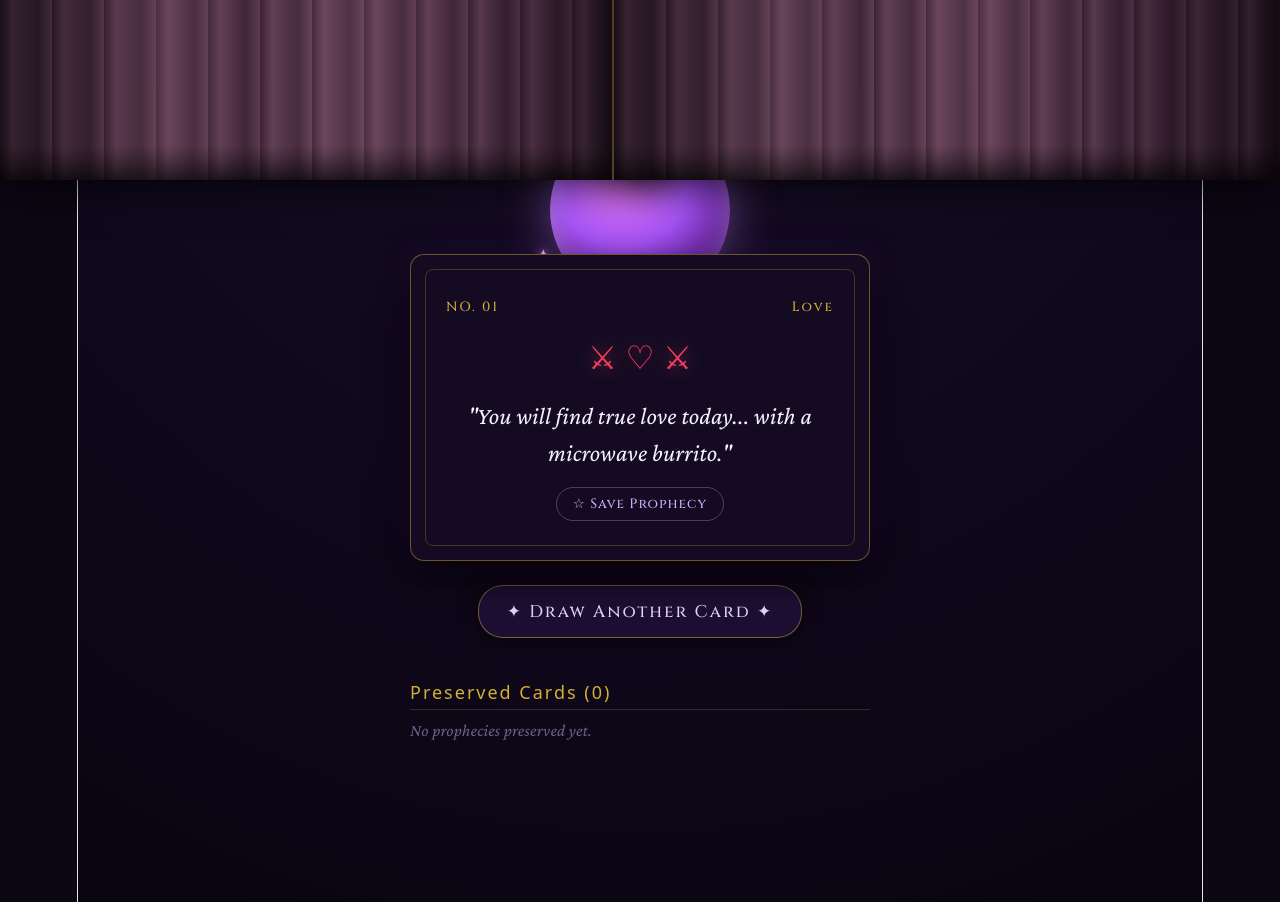
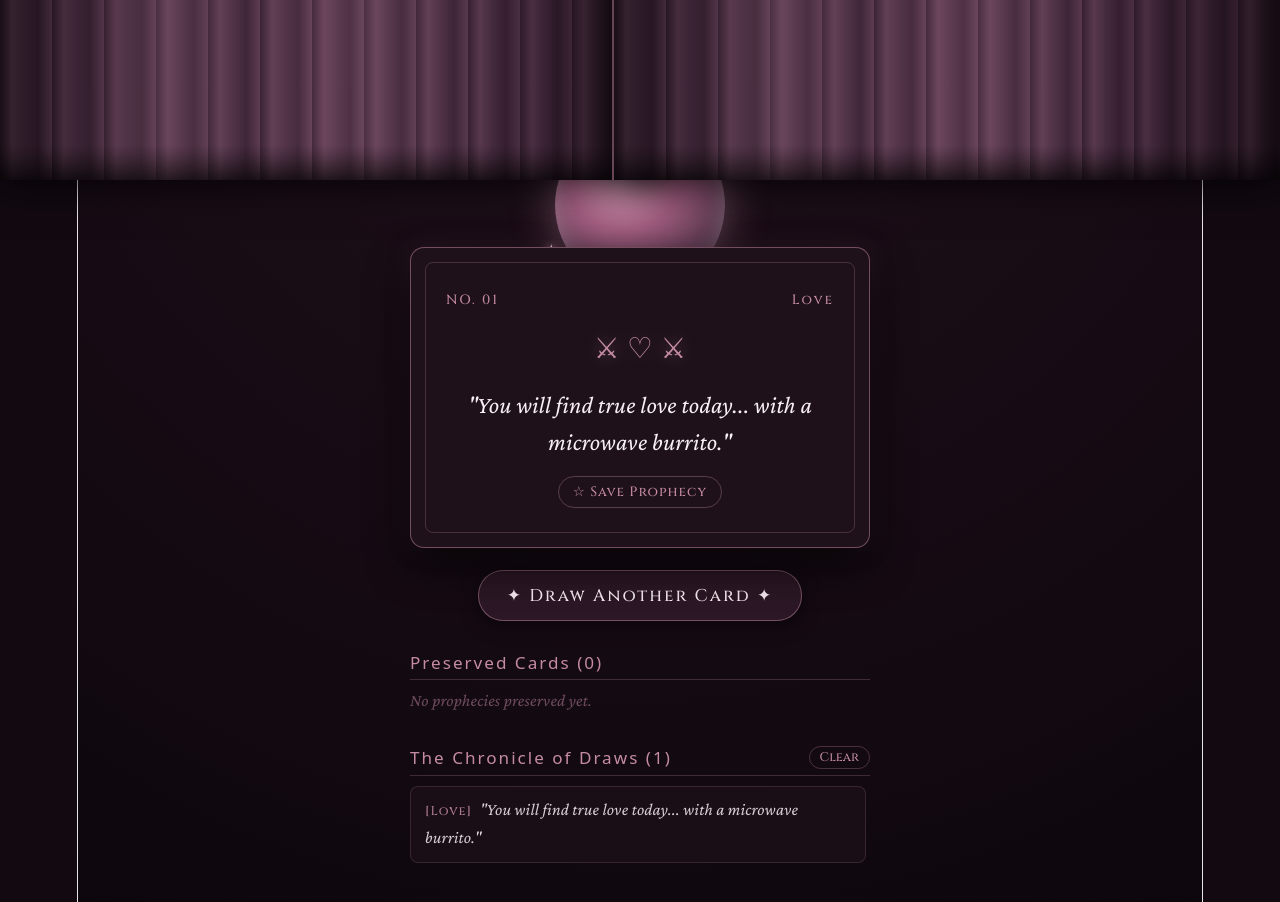
Before and after one commit to justmrnobody007-dotcom/react_practice, a React (Vite) app in the folder projectOne/: page / in a window 1280 px wide. Shown: the part 620-1522 px from the top of the page. Built offline with nearby package versions, Linux system fonts and the light colour scheme.

Commit message:
changed the ui

```diff
--- a/projectOne/src/App.css
+++ b/projectOne/src/App.css
@@ -3,25 +3,24 @@
 /* === BASE PAGE SETUP === */
 body {
   margin: 0;
-  background-color: #0b0713;
-  color: #e9e3f3;
+  background-color: #120911;
+  color: #f1e6ec;
   font-family: 'Cinzel', serif;
   overflow-x: hidden;
 }
 
-/* Give room to scroll so curtains can part smoothly */
+/* Room to scroll so curtains part smoothly */
 .theatre-stage {
   position: relative;
   min-height: 220vh;
-  /* Allows scrolling */
   display: flex;
   flex-direction: column;
   align-items: center;
-  /* Deep moody background with very subtle vignette */
-  background: radial-gradient(circle at 50% 30%, #170d26 0%, #0c0616 70%, #06030a 100%);
+  /* Deep plum/wine vignette */
+  background: radial-gradient(circle at 50% 30%, #20101b 0%, #120911 65%, #090408 100%);
 }
 
-/* === TOP DRAPED VALANCE (Subtle, desaturated velvet) === */
+/* === TOP DRAPED VALANCE === */
 .curtain-valance {
   position: fixed;
   top: 0;
@@ -31,16 +30,13 @@ body {
   display: flex;
   z-index: 30;
   pointer-events: none;
-  border-top: 5px solid #201333;
+  border-top: 5px solid #291925;
 }
 
 .valance-drape {
   flex: 1;
   height: 100%;
-  background: linear-gradient(180deg,
-      #59384e 0%,
-      #462b3f 65%,
-      #291925 100%);
+  background: linear-gradient(180deg, #59384e 0%, #462b3f 65%, #291925 100%);
   border-radius: 0 0 50% 50%;
   border-bottom: 1px solid rgba(197, 139, 164, 0.55);
   box-shadow: 0 8px 24px rgba(0, 0, 0, 0.8);
@@ -57,12 +53,11 @@ body {
 .peeking-eye {
   font-size: 1.4rem;
   transform: translateY(12px);
-  opacity: 0.8;
-  filter: drop-shadow(0 0 6px rgba(212, 175, 55, 0.4));
+  opacity: 0.85;
+  filter: drop-shadow(0 0 6px rgba(197, 139, 164, 0.6));
 }
 
 /* === SLIDING VELVET CURTAINS === */
-
 .curtain-panel {
   position: fixed;
   top: 0;
@@ -70,7 +65,6 @@ body {
   width: 52vw;
   z-index: 20;
 
-  /* Velvet base + natural vertical fabric folds */
   background:
     repeating-linear-gradient(90deg,
       rgba(20, 8, 18, 0.38) 0px,
@@ -95,12 +89,10 @@ body {
   overflow: hidden;
 }
 
-/* Subtle light catching the velvet */
 .curtain-panel::before {
   content: "";
   position: absolute;
   inset: 0;
-
   background: linear-gradient(90deg,
       transparent 10%,
       rgba(197, 139, 164, 0.18) 25%,
@@ -108,11 +100,9 @@ body {
       rgba(197, 139, 164, 0.10) 55%,
       transparent 72%,
       rgba(20, 8, 18, 0.25) 90%);
-
   pointer-events: none;
 }
 
-/* Dark, heavy bottom edge */
 .curtain-panel::after {
   content: "";
   position: absolute;
@@ -120,25 +110,21 @@ body {
   left: 0;
   width: 100%;
   height: 35px;
-
-  background: linear-gradient(to bottom,
-      transparent,
-      rgba(0, 0, 0, 0.55));
+  background: linear-gradient(to bottom, transparent, rgba(0, 0, 0, 0.55));
 }
 
 .curtain-left {
   left: 0;
-  border-right: 2px solid rgba(212, 175, 55, 0.25);
+  border-right: 2px solid rgba(197, 139, 164, 0.4);
   transform-origin: left center;
 }
 
 .curtain-right {
   right: 0;
-  border-left: 2px solid rgba(212, 175, 55, 0.25);
+  border-left: 2px solid rgba(197, 139, 164, 0.4);
   transform-origin: right center;
 }
 
-/* Parted Curtains */
 .theatre-stage.curtains-open .curtain-left {
   transform: translateX(-88%);
 }
@@ -147,7 +133,7 @@ body {
   transform: translateX(88%);
 }
 
-/* === HERO LANDING (Before Scrolling) === */
+/* === HERO LANDING === */
 .hero-cover {
   position: fixed;
   top: 35vh;
@@ -163,7 +149,7 @@ body {
 }
 
 .hero-symbol {
-  color: #d4af37;
+  color: #c58ba4;
   font-size: 0.9rem;
   letter-spacing: 4px;
 }
@@ -172,17 +158,17 @@ body {
   font-size: 2.4rem;
   font-weight: 500;
   letter-spacing: 3px;
-  color: #f1ebfa;
+  color: #f7eff3;
   margin: 12px 0 8px 0;
-  text-shadow: 0 0 20px rgba(196, 181, 253, 0.25);
+  text-shadow: 0 0 20px rgba(197, 139, 164, 0.3);
 }
 
 .scroll-indicator {
   font-family: 'Crimson Pro', serif;
   font-style: italic;
   font-size: 1.05rem;
-  color: #a78bfa;
-  opacity: 0.75;
+  color: #c58ba4;
+  opacity: 0.8;
   animation: pulse 2.2s infinite ease-in-out;
 }
 
@@ -195,15 +181,14 @@ body {
   }
 
   50% {
-    opacity: 0.85;
+    opacity: 0.9;
     transform: translateY(4px);
   }
 }
 
-/* === MAIN REVEALED CONTENT (TAROT & ORB) === */
+/* === MAIN REVEALED CONTENT === */
 .oracle-wrapper {
   margin-top: 90vh;
-  /* Sits naturally after scrolling down */
   width: 100%;
   max-width: 460px;
   padding: 20px;
@@ -217,32 +202,31 @@ body {
   display: flex;
   flex-direction: column;
   align-items: center;
-  gap: 24px;
+  gap: 22px;
 }
 
-/* === GLOWING CRYSTAL ORB (Image 2) === */
+/* === HARMONIC DUSTY-ROSE CRYSTAL ORB === */
 .mystic-orb-container {
   position: relative;
-  margin-bottom: -70px;
-  /* Tarot card overlaps over orb */
+  margin-bottom: -65px;
   z-index: 1;
 }
 
 .mystic-orb {
-  width: 180px;
-  height: 180px;
+  width: 170px;
+  height: 170px;
   border-radius: 50%;
-  /* Glowing magenta/violet aura from Image 2 */
-  background: radial-gradient(circle at 40% 35%, #e879f9 0%, #a855f7 40%, #581c87 75%, #1f0738 100%);
-  box-shadow: 0 0 50px rgba(192, 132, 252, 0.45), inset 0 0 25px rgba(255, 255, 255, 0.3);
+  /* Blended from rosewood highlight into deep velvet plum */
+  background: radial-gradient(circle at 40% 35%, #e0a3be 0%, #a45f82 35%, #59384e 70%, #200f1c 100%);
+  box-shadow: 0 0 45px rgba(197, 139, 164, 0.45), inset 0 0 20px rgba(255, 255, 255, 0.25);
   position: relative;
 }
 
 .orb-sparkle {
   position: absolute;
-  color: #f5d0fe;
+  color: #faeaf1;
   font-size: 1.1rem;
-  filter: drop-shadow(0 0 5px #e879f9);
+  filter: drop-shadow(0 0 5px #c58ba4);
 }
 
 .sparkle-top {
@@ -251,25 +235,24 @@ body {
 }
 
 .sparkle-left {
-  bottom: 30px;
-  left: -15px;
+  bottom: 25px;
+  left: -12px;
 }
 
-/* === TAROT CARD (Image 2) === */
+/* === TAROT CARD === */
 .tarot-card {
   width: 100%;
-  background: #140b22;
-  border: 1px solid rgba(212, 175, 55, 0.45);
-  /* Antique gold rim */
+  background: #1e111a;
+  border: 1px solid rgba(197, 139, 164, 0.5);
   border-radius: 14px;
   padding: 14px;
-  box-shadow: 0 16px 40px rgba(0, 0, 0, 0.75), 0 0 30px rgba(126, 34, 206, 0.15);
+  box-shadow: 0 16px 40px rgba(0, 0, 0, 0.8), 0 0 25px rgba(89, 56, 78, 0.3);
   box-sizing: border-box;
   z-index: 2;
 }
 
 .tarot-inner-border {
-  border: 1px solid rgba(212, 175, 55, 0.25);
+  border: 1px solid rgba(197, 139, 164, 0.25);
   border-radius: 8px;
   padding: 24px 20px;
   display: flex;
@@ -285,14 +268,14 @@ body {
   justify-content: space-between;
   font-size: 0.75rem;
   letter-spacing: 2px;
-  color: #d4af37;
+  color: #c58ba4;
 }
 
 .tarot-art {
-  margin: 10px 0;
-  font-size: 1.8rem;
-  color: #f43f5e;
-  filter: drop-shadow(0 0 8px rgba(244, 63, 94, 0.5));
+  margin: 8px 0;
+  font-size: 1.6rem;
+  color: #c58ba4;
+  filter: drop-shadow(0 0 8px rgba(197, 139, 164, 0.4));
 }
 
 .tarot-prophecy {
@@ -300,91 +283,117 @@ body {
   font-style: italic;
   font-size: 1.35rem;
   line-height: 1.5;
-  color: #f5f3ff;
+  color: #f7eff3;
   margin: 0;
 }
 
-/* Buttons */
+/* === BUTTONS === */
 .consult-btn {
   font-family: 'Cinzel', serif;
   font-size: 0.95rem;
   letter-spacing: 2px;
-  padding: 14px 28px;
-  background: #1d0f33;
-  color: #e9d5ff;
-  border: 1px solid rgba(212, 175, 55, 0.5);
+  padding: 13px 28px;
+  background: #2b1725;
+  color: #f5e8ef;
+  border: 1px solid rgba(197, 139, 164, 0.5);
   border-radius: 25px;
   cursor: pointer;
-  box-shadow: 0 4px 20px rgba(0, 0, 0, 0.6);
+  box-shadow: 0 4px 18px rgba(0, 0, 0, 0.5);
   transition: all 0.3s ease;
 }
 
 .consult-btn:hover {
-  background: #2a154a;
-  border-color: #d4af37;
+  background: #46253c;
+  border-color: #c58ba4;
   color: #fff;
   transform: translateY(-2px);
-  box-shadow: 0 0 20px rgba(168, 85, 247, 0.3);
+  box-shadow: 0 0 20px rgba(197, 139, 164, 0.4);
 }
 
 .save-btn {
   font-family: 'Cinzel', serif;
   font-size: 0.75rem;
   letter-spacing: 1px;
-  padding: 7px 16px;
+  padding: 6px 14px;
   background: transparent;
-  color: #c4b5fd;
-  border: 1px solid rgba(196, 181, 253, 0.3);
+  color: #c58ba4;
+  border: 1px solid rgba(197, 139, 164, 0.35);
   border-radius: 18px;
   cursor: pointer;
   transition: all 0.2s ease;
 }
 
 .save-btn:hover:not(:disabled) {
-  border-color: #d4af37;
-  color: #d4af37;
+  border-color: #e0a3be;
+  color: #faeaf1;
+  background: rgba(197, 139, 164, 0.15);
 }
 
 .save-btn:disabled {
-  color: #6b5c82;
+  color: #5c3e4f;
   border-color: transparent;
   cursor: default;
 }
 
-/* Favourites Section */
-.favorites-section {
+/* === DRAWER SECTIONS (Favourites & History) === */
+.drawer-section {
   width: 100%;
-  margin-top: 20px;
+  margin-top: 10px;
   text-align: left;
 }
 
-.favorites-section h2 {
-  font-size: 1rem;
+.section-header {
+  display: flex;
+  justify-content: space-between;
+  align-items: center;
+  border-bottom: 1px solid rgba(197, 139, 164, 0.25);
+  padding-bottom: 6px;
+}
+
+.section-header h2 {
+  font-size: 0.95rem;
   letter-spacing: 2px;
-  color: #d4af37;
-  border-bottom: 1px solid rgba(212, 175, 55, 0.2);
-  padding-bottom: 6px;
+  color: #c58ba4;
+  margin: 0;
+}
+
+.clear-btn {
+  background: transparent;
+  border: 1px solid rgba(197, 139, 164, 0.3);
+  color: #c58ba4;
+  font-family: 'Cinzel', serif;
+  font-size: 0.7rem;
+  padding: 2px 10px;
+  border-radius: 12px;
+  cursor: pointer;
+  transition: all 0.2s;
+}
+
+.clear-btn:hover {
+  color: #f87171;
+  border-color: #f87171;
 }
 
 .empty-text {
   font-family: 'Crimson Pro', serif;
   font-style: italic;
-  color: #6f5f88;
+  color: #6d4b5e;
   font-size: 0.95rem;
+  margin: 8px 0 0 0;
 }
 
-.favorites-list {
+.drawer-list {
   list-style: none;
   padding: 0;
-  margin: 12px 0 0 0;
+  margin: 10px 0 0 0;
   display: flex;
   flex-direction: column;
-  gap: 10px;
+  gap: 8px;
 }
 
-.favorite-item {
-  background: rgba(22, 12, 36, 0.7);
-  border: 1px solid rgba(196, 181, 253, 0.15);
+.drawer-item {
+  background: rgba(30, 16, 26, 0.75);
+  border: 1px solid rgba(197, 139, 164, 0.2);
   border-radius: 8px;
   padding: 10px 14px;
   display: flex;
@@ -393,24 +402,34 @@ body {
   gap: 10px;
 }
 
-.fav-category {
+.history-item {
+  opacity: 0.9;
+}
+
+.history-list {
+  max-height: 180px;
+  overflow-y: auto;
+  padding-right: 4px;
+}
+
+.item-category {
   font-size: 0.7rem;
-  color: #d4af37;
+  color: #c58ba4;
   letter-spacing: 1px;
   margin-right: 8px;
 }
 
-.fav-text {
+.item-text {
   font-family: 'Crimson Pro', serif;
   font-style: italic;
   font-size: 0.95rem;
-  color: #e9e3f3;
+  color: #ede2e8;
 }
 
 .remove-btn {
   background: transparent;
   border: none;
-  color: #8b79a8;
+  color: #8c6177;
   cursor: pointer;
   font-size: 0.9rem;
   transition: color 0.2s;
--- a/projectOne/src/App.jsx
+++ b/projectOne/src/App.jsx
@@ -5,12 +5,12 @@ import './App.css';
 function App() {
   const [currentFortune, setCurrentFortune] = useState(FORTUNES[0]);
   const [favorites, setFavorites] = useState([]);
+  // 1. New state to track prediction history
+  const [history, setHistory] = useState([FORTUNES[0]]);
   const [isCurtainOpen, setIsCurtainOpen] = useState(false);
 
-  // Listen to window scroll to smoothly push curtains open/closed
   useEffect(() => {
     function handleScroll() {
-      // If scrolled down more than 40px, part the curtains
       if (window.scrollY > 40) {
         setIsCurtainOpen(true);
       } else {
@@ -24,7 +24,12 @@ function App() {
 
   function getRandomFortune() {
     const randomIndex = Math.floor(Math.random() * FORTUNES.length);
-    setCurrentFortune(FORTUNES[randomIndex]);
+    const nextFortune = FORTUNES[randomIndex];
+
+    setCurrentFortune(nextFortune);
+
+    // 2. Prepend the new draw to the top of our history
+    setHistory(prevHistory => [nextFortune, ...prevHistory]);
   }
 
   function handleSaveFavorite() {
@@ -38,11 +43,16 @@ function App() {
     setFavorites(favorites.filter(fav => fav.id !== id));
   }
 
+  // 3. Clear all recorded history
+  function handleClearHistory() {
+    setHistory([]);
+  }
+
   const isCurrentFavorite = favorites.some(fav => fav.id === currentFortune.id);
 
   return (
     <div className={`theatre-stage ${isCurtainOpen ? 'curtains-open' : ''}`}>
-      {/* Top Valance with Subtle Eye */}
+      {/* Top Valance */}
       <div className="curtain-valance">
         <div className="valance-drape left-drape"></div>
         <div className="valance-drape center-drape">
@@ -51,21 +61,22 @@ function App() {
         <div className="valance-drape right-drape"></div>
       </div>
 
-      {/* Velvet Curtains (Left & Right) */}
+      {/* Velvet Curtains */}
       <div className="curtain-panel curtain-left"></div>
       <div className="curtain-panel curtain-right"></div>
 
-      {/* Hero Welcome (Fades out when scrolled) */}
+      {/* Hero Cover */}
       <header className={`hero-cover ${isCurtainOpen ? 'faded' : ''}`}>
         <span className="hero-symbol">✦ ☽ ✦</span>
         <h1 className="hero-title">The Unreliable Oracle</h1>
+        <p className="scroll-indicator">↓ Scroll down to part the velvet veil ↓</p>
       </header>
 
-      {/* Revealed Sanctuary: Tarot Card & Glowing Orb (Image 2) */}
+      {/* Main Content */}
       <main className="oracle-wrapper">
         <div className="oracle-container">
 
-          {/* Glowing Crystal Orb Behind the Card */}
+          {/* Harmonic Dusty-Rose Mystic Orb */}
           <div className="mystic-orb-container">
             <div className="mystic-orb">
               <div className="orb-sparkle sparkle-top">✧</div>
@@ -73,7 +84,7 @@ function App() {
             </div>
           </div>
 
-          {/* Aesthetic Tarot Card */}
+          {/* Tarot Card */}
           <div className="tarot-card">
             <div className="tarot-inner-border">
               <div className="tarot-header">
@@ -102,18 +113,20 @@ function App() {
             ✦ Draw Another Card ✦
           </button>
 
-          {/* Favourites list */}
-          <section className="favorites-section">
-            <h2>Preserved Cards ({favorites.length})</h2>
+          {/* Saved Favourites */}
+          <section className="drawer-section">
+            <div className="section-header">
+              <h2>Preserved Cards ({favorites.length})</h2>
+            </div>
             {favorites.length === 0 ? (
               <p className="empty-text">No prophecies preserved yet.</p>
             ) : (
-              <ul className="favorites-list">
+              <ul className="drawer-list">
                 {favorites.map(fav => (
-                  <li key={fav.id} className="favorite-item">
+                  <li key={fav.id} className="drawer-item">
                     <div>
-                      <span className="fav-category">[{fav.category}]</span>
-                      <span className="fav-text">"{fav.text}"</span>
+                      <span className="item-category">[{fav.category}]</span>
+                      <span className="item-text">"{fav.text}"</span>
                     </div>
                     <button
                       className="remove-btn"
@@ -126,6 +139,33 @@ function App() {
               </ul>
             )}
           </section>
+
+          {/* 4. Prediction History Section */}
+          <section className="drawer-section">
+            <div className="section-header">
+              <h2>The Chronicle of Draws ({history.length})</h2>
+              {history.length > 0 && (
+                <button className="clear-btn" onClick={handleClearHistory}>
+                  Clear
+                </button>
+              )}
+            </div>
+            {history.length === 0 ? (
+              <p className="empty-text">The chronicle is silent.</p>
+            ) : (
+              <ul className="drawer-list history-list">
+                {history.map((item, index) => (
+                  <li key={index} className="drawer-item history-item">
+                    <div>
+                      <span className="item-category">[{item.category}]</span>
+                      <span className="item-text">"{item.text}"</span>
+                    </div>
+                  </li>
+                ))}
+              </ul>
+            )}
+          </section>
+
         </div>
       </main>
     </div>
```
